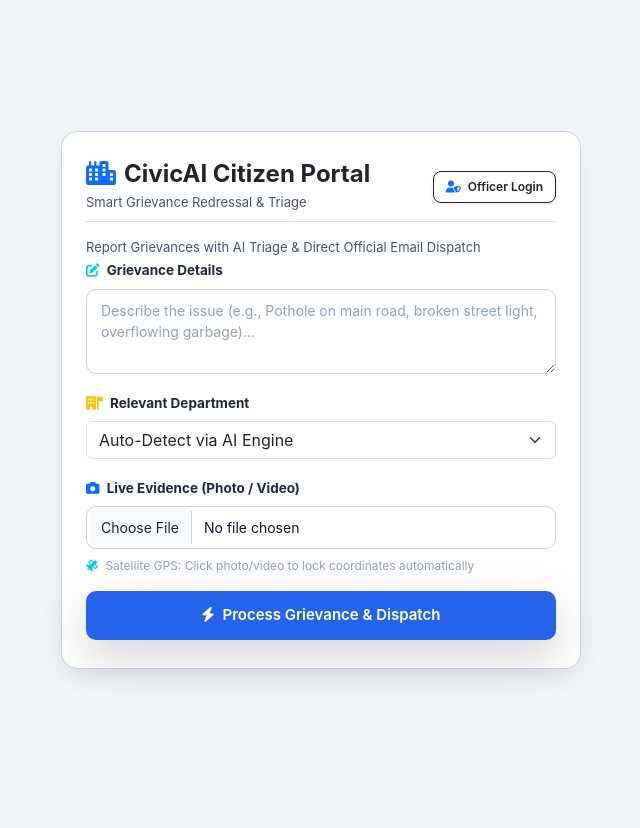
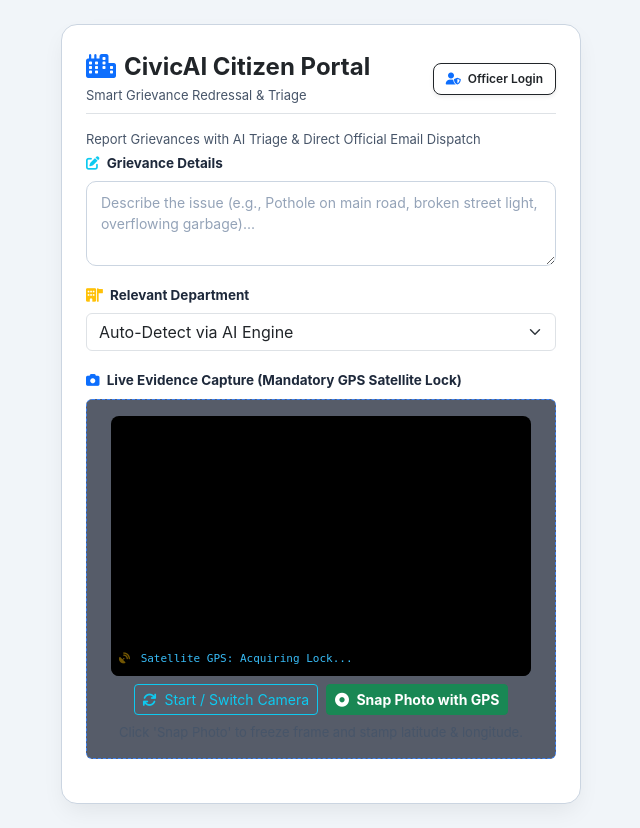
Before and after one commit to RohiVishwa/civic-ai-portal, a Flask app: page / in a window 1280 px wide. Shown: the whole page, without its empty margins (319-959 px from the left). Before the commit the page ends 680 px from the top, so only its background shows below. Run offline with Flask 3, Linux system fonts and the light colour scheme; data comes from the database, SQL or seed files in the repository.

Commit message:
Add live camera viewfinder with real-time satellite GPS stamping

```diff
--- a/templates/index.html
+++ b/templates/index.html
@@ -158,122 +158,142 @@
                 </select>
             </div>
 
-            <!-- Live Evidence Camera with Satellite GPS -->
+
+
+
+<!-- Live Evidence Camera with Satellite GPS Coordinates -->
 <div class="mb-3">
     <label class="form-label small fw-bold text-white">
-        <i class="fa-solid fa-camera text-primary me-1"></i> Live Evidence (Photo / Video)
+        <i class="fa-solid fa-camera text-primary me-1"></i> Live Evidence Capture (Mandatory GPS Satellite Lock)
     </label>
-    <input type="file"
-           name="damage_media"
-           id="liveCameraInput"
-           class="form-control"
-           accept="image/*,video/*"
-           capture="environment"
-           required
-           onchange="fetchSatelliteLock(this)">
-    <div class="mt-2" id="gpsSatelliteStatus" style="font-size: 12px; color: #94a3b8;">
-        <i class="fa-solid fa-satellite text-info me-1"></i> Satellite GPS: Click photo/video to lock coordinates automatically
+
+    <div class="p-3 rounded" style="background: rgba(15, 23, 42, 0.7); border: 1px dashed #3b82f6;">
+        <!-- Live Video Viewfinder -->
+        <div class="position-relative mb-2" style="max-width: 420px; margin: 0 auto; border-radius: 8px; overflow: hidden; background: #000;">
+            <video id="liveFeed" autoplay playsinline style="width: 100%; height: 260px; object-fit: cover; display: block;"></video>
+            <canvas id="photoCanvas" style="display: none;"></canvas>
+
+            <!-- Live Coordinate HUD Overlay -->
+            <div id="liveHud" class="position-absolute bottom-0 start-0 w-100 p-2 text-start"
+                 style="background: linear-gradient(transparent, rgba(0,0,0,0.85)); font-size: 11px; font-family: monospace; color: #38bdf8;">
+                <i class="fa-solid fa-satellite-dish fa-fade text-warning me-1"></i>
+                <span id="coordsDisplay">Satellite GPS: Acquiring Lock...</span>
+            </div>
+        </div>
+
+        <div class="d-flex justify-content-center gap-2 mb-2">
+            <button type="button" class="btn btn-sm btn-outline-info" onclick="initLiveCamera()">
+                <i class="fa-solid fa-arrows-rotate me-1"></i> Start / Switch Camera
+            </button>
+            <button type="button" class="btn btn-sm btn-success fw-bold" onclick="captureLiveEvidence()">
+                <i class="fa-solid fa-circle-dot me-1"></i> Snap Photo with GPS
+            </button>
+        </div>
+
+        <div id="snapStatus" class="text-center small text-secondary mt-1">
+            Click 'Snap Photo' to freeze frame and stamp latitude & longitude.
+        </div>
     </div>
 </div>
 
-<!-- Hidden coordinates for backend -->
+<!-- Hidden inputs sent directly to Flask backend -->
+<input type="hidden" name="captured_image_data" id="capturedImageData">
 <input type="hidden" name="location" id="locationInput">
 <input type="hidden" name="latitude" id="latitudeInput">
 <input type="hidden" name="longitude" id="longitudeInput">
 
-            <!-- Submit Button -->
-            <button type="submit" class="btn btn-submit w-100 text-white shadow-lg">
-                <i class="fa-solid fa-bolt me-1"></i> Process Grievance & Dispatch
-            </button>
-        </form>
-    </div>
-</div>
+<script>
+let streamTrack = null;
+let currentLat = null;
+let currentLng = null;
+let gpsLocked = false;
 
-<script>
-// Live Media Upload & Satellite GPS Sync
-function handleLiveMediaUpload(input) {
-    const statusDiv = document.getElementById('mediaGpsStatus');
-    const uploadText = document.getElementById('uploadText');
+// 1. Acquire high-accuracy GPS coordinates continuously
+function trackGpsSatellite() {
+    if ("geolocation" in navigator) {
+        navigator.geolocation.watchPosition(
+            function(pos) {
+                currentLat = pos.coords.latitude.toFixed(6);
+                currentLng = pos.coords.longitude.toFixed(6);
+                gpsLocked = true;
 
-    if (input.files && input.files[0]) {
-        const file = input.files[0];
-        if (uploadText) {
-            uploadText.innerText = "Selected: " + file.name;
-        }
+                document.getElementById('latitudeInput').value = currentLat;
+                document.getElementById('longitudeInput').value = currentLng;
+                document.getElementById('locationInput').value = `${currentLat}, ${currentLng}`;
 
-        if (statusDiv) {
-            statusDiv.style.display = "block";
-            statusDiv.innerHTML = '<i class="fa-solid fa-spinner fa-spin text-warning me-1"></i> Fetching satellite GPS coordinates...';
-        }
-
-        if ("geolocation" in navigator) {
-            navigator.geolocation.getCurrentPosition(
-                function(position) {
-                    const lat = position.coords.latitude.toFixed(6);
-                    const lng = position.coords.longitude.toFixed(6);
-                    const acc = Math.round(position.coords.accuracy);
-
-                    const latInput = document.getElementById('latitudeInput');
-                    const lngInput = document.getElementById('longitudeInput');
-                    const locInput = document.getElementById('locationInput');
-
-                    if (latInput) latInput.value = lat;
-                    if (lngInput) lngInput.value = lng;
-                    if (locInput) locInput.value = `${lat}, ${lng}`;
-
-                    if (statusDiv) {
-                        statusDiv.innerHTML = `<span class="text-success fw-bold"><i class="fa-solid fa-satellite-dish me-1"></i> GPS Locked: ${lat}, ${lng} (±${acc}m accuracy)</span>`;
-                    }
-                },
-                function(error) {
-                    if (statusDiv) {
-                        statusDiv.innerHTML = '<span class="text-danger"><i class="fa-solid fa-triangle-exclamation me-1"></i> Location permission denied. Please enable GPS.</span>';
-                    }
-                },
-                { enableHighAccuracy: true, timeout: 15000, maximumAge: 0 }
-            );
-        } else {
-            if (statusDiv) {
-                statusDiv.innerHTML = '<span class="text-danger">Geolocation not supported on this device.</span>';
-            }
-        }
+                const hud = document.getElementById('coordsDisplay');
+                if (hud) {
+                    hud.innerHTML = `LAT: ${currentLat} | LNG: ${currentLng} (±${Math.round(pos.coords.accuracy)}m)`;
+                    hud.style.color = "#4ade80";
+                }
+            },
+            function(err) {
+                const hud = document.getElementById('coordsDisplay');
+                if (hud) {
+                    hud.innerHTML = "GPS Permission Blocked. Please Allow Location Access.";
+                    hud.style.color = "#f87171";
+                }
+            },
+            { enableHighAccuracy: true, timeout: 10000, maximumAge: 0 }
+        );
     }
 }
-<script>
-function fetchSatelliteLock(inputElement) {
-    const statusBox = document.getElementById('gpsSatelliteStatus');
-    if (inputElement.files && inputElement.files.length > 0) {
-        if (statusBox) {
-            statusBox.innerHTML = '<i class="fa-solid fa-spinner fa-spin text-primary me-1"></i> Connecting to GPS Satellites... Locking live position...';
+
+// 2. Launch Camera Stream
+async function initLiveCamera() {
+    try {
+        if (streamTrack) {
+            streamTrack.getTracks().forEach(t => t.stop());
         }
-        if ("geolocation" in navigator) {
-            navigator.geolocation.getCurrentPosition(
-                function(position) {
-                    const lat = position.coords.latitude.toFixed(6);
-                    const lng = position.coords.longitude.toFixed(6);
-                    const accuracy = Math.round(position.coords.accuracy);
-
-                    const latEl = document.getElementById('latitudeInput');
-                    const lngEl = document.getElementById('longitudeInput');
-                    const locEl = document.getElementById('locationInput');
-                    if (latEl) latEl.value = lat;
-                    if (lngEl) lngEl.value = lng;
-                    if (locEl) locEl.value = `${lat}, ${lng}`;
-
-                    if (statusBox) {
-                        statusBox.innerHTML = `<span class="text-success fw-bold"><i class="fa-solid fa-circle-check me-1"></i> Satellite Locked: Lat ${lat}, Lng ${lng} (±${accuracy}m accuracy)</span>`;
-                    }
-                },
-                function(error) {
-                    if (statusBox) {
-                        statusBox.innerHTML = '<span class="text-danger fw-bold"><i class="fa-solid fa-triangle-exclamation me-1"></i> GPS permission blocked. Please allow browser location access.</span>';
-                    }
-                },
-                { enableHighAccuracy: true, timeout: 15000, maximumAge: 0 }
-            );
-        }
+        const video = document.getElementById('liveFeed');
+        const stream = await navigator.mediaDevices.getUserMedia({
+            video: { facingMode: { ideal: "environment" }, width: { ideal: 1280 }, height: { ideal: 720 } },
+            audio: false
+        });
+        streamTrack = stream;
+        video.srcObject = stream;
+        trackGpsSatellite();
+    } catch (err) {
+        alert("Camera access denied or unavailable: " + err.message);
     }
 }
+
+// 3. Snap photo with stamped coordinates
+function captureLiveEvidence() {
+    const video = document.getElementById('liveFeed');
+    const canvas = document.getElementById('photoCanvas');
+    const status = document.getElementById('snapStatus');
+
+    if (!video.videoWidth) {
+        alert("Please start the camera first.");
+        return;
+    }
+
+    canvas.width = video.videoWidth;
+    canvas.height = video.videoHeight;
+    const ctx = canvas.getContext('2d');
+
+    // Draw current camera frame
+    ctx.drawImage(video, 0, 0, canvas.width, canvas.height);
+
+    // Overlay GPS coordinates badge onto the canvas image itself
+    ctx.fillStyle = "rgba(0, 0, 0, 0.75)";
+    ctx.fillRect(0, canvas.height - 50, canvas.width, 50);
+    ctx.font = "20px Monospace";
+    ctx.fillStyle = "#38bdf8";
+    const stamp = `LAT: ${currentLat || 'N/A'} | LNG: ${currentLng || 'N/A'} | ${new Date().toISOString()}`;
+    ctx.fillText(stamp, 20, canvas.height - 18);
+
+    // Export base64 data for upload
+    const base64Data = canvas.toDataURL('image/jpeg', 0.9);
+    document.getElementById('capturedImageData').value = base64Data;
+
+    status.innerHTML = `<span class="text-success fw-bold"><i class="fa-solid fa-circle-check me-1"></i> Evidence Captured! Lat: ${currentLat}, Lng: ${currentLng} locked.</span>`;
+}
+
+window.addEventListener('DOMContentLoaded', () => {
+    initLiveCamera();
+});
 </script>
 </body>
 </html>
```
